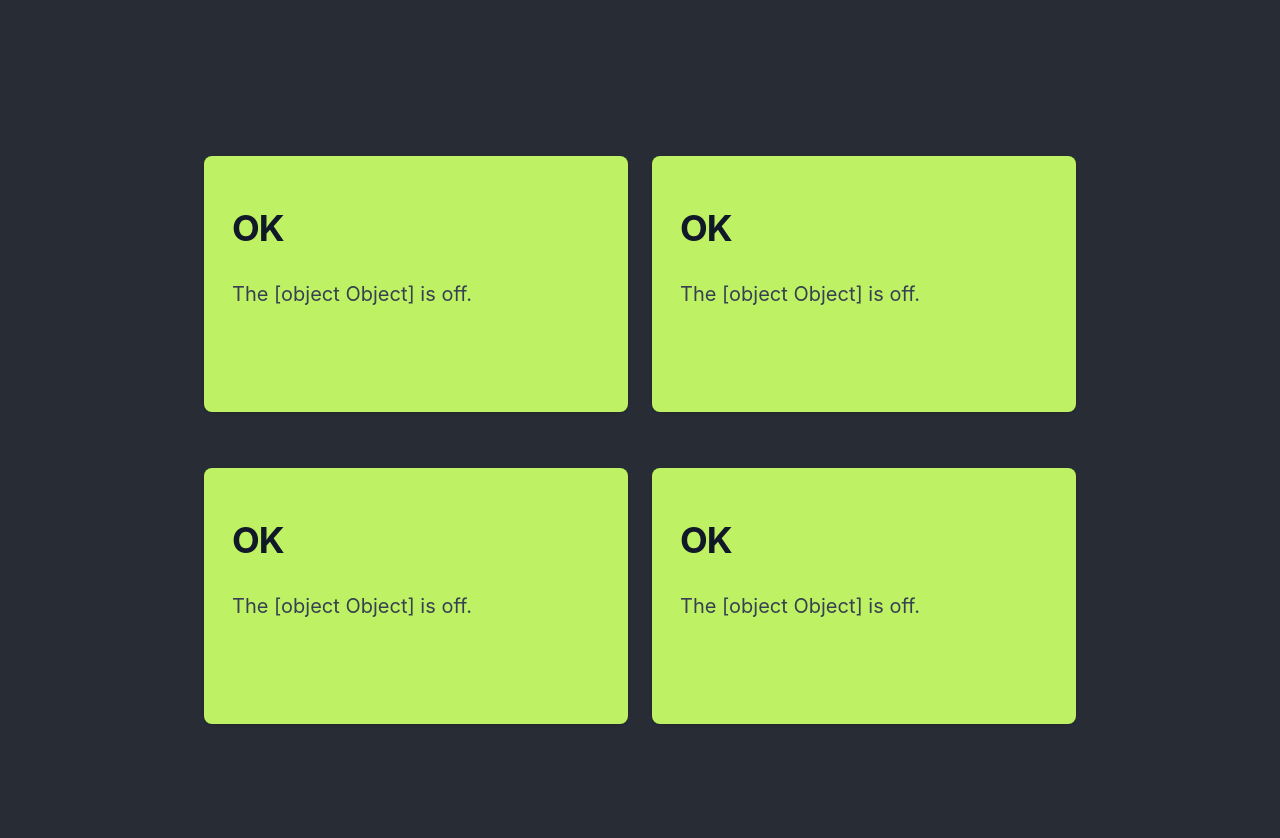
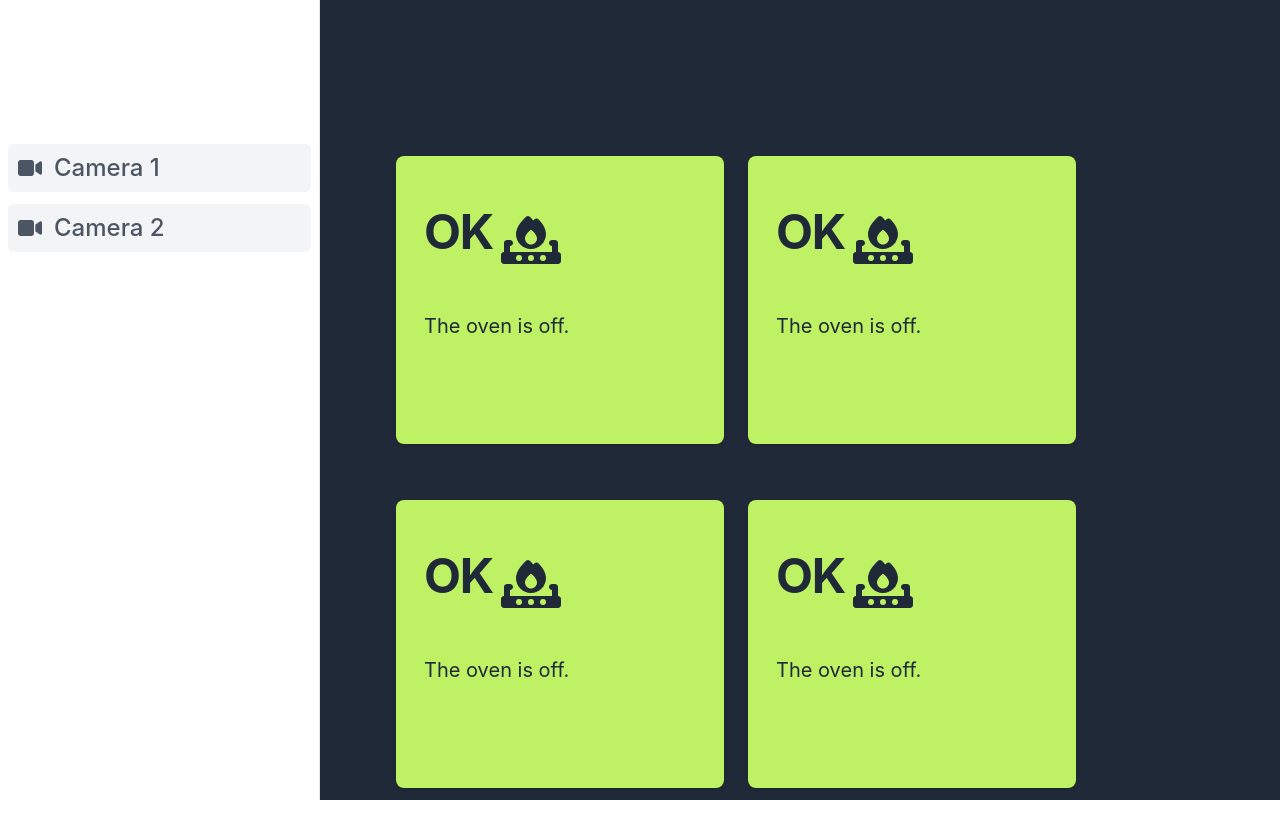
Before and after one commit to tildeeine/home_safety_iot, a React (Create React App) app in the folder dashboard/: page / in a window 1280 px wide. Shown: the top 838 px of the page. After the commit the page ends 816 px from the top, so only its background shows below. Built offline with nearby package versions, Linux system fonts and the light colour scheme.

Commit message:
Added side bar

```diff
--- a/dashboard/src/App.js
+++ b/dashboard/src/App.js
@@ -1,14 +1,18 @@
 import './index.css';
 import StatusCard from './StatusCard';
+import Sidebar from './Sidebar';
+import { faFireBurner } from '@fortawesome/free-solid-svg-icons';
+
 
 function App() {
   return (
-    <div className="App">
-      <div className='lg:p-32 lg:px-48 md:p-18 p-10 h-auto flex flex-row flex-wrap justify-evenly'>
-        <StatusCard></StatusCard>
-        <StatusCard></StatusCard>
-        <StatusCard></StatusCard>
-        <StatusCard></StatusCard>
+    <div className="relative flex flex-row min-h-screen">
+      <Sidebar></Sidebar>
+      <div className='absolute inset-0 z-10 w-screen h-full xl:p-32 xl:pr-48 xl:pl-96 md:p-18 md:pl-52 p-10 h-auto flex flex-row flex-wrap justify-evenly bg-gray-800'>
+        <StatusCard appliance="oven" icon={faFireBurner}></StatusCard>
+        <StatusCard appliance="oven" icon={faFireBurner}></StatusCard>
+        <StatusCard appliance="oven" icon={faFireBurner}></StatusCard>
+        <StatusCard appliance="oven" icon={faFireBurner}></StatusCard>
       </div>
     </div>
   );
--- /dev/null
+++ b/dashboard/src/Sidebar.js
@@ -0,0 +1,51 @@
+import './index.css';
+import { FontAwesomeIcon } from '@fortawesome/react-fontawesome';
+import { faVideo } from '@fortawesome/free-solid-svg-icons';
+import React, { useState, useEffect } from 'react';
+
+function Sidebar() {
+
+    const [sideOpen, setSideOpen] = useState("noShow");
+
+    const cameras = [
+        {
+            name: "Camera 1",
+            id: 1
+        },
+        {
+            name: "Camera 2",
+            id: 2
+        }
+    ]
+
+    const openCam = (cam) => {
+        console.log(cam.name);
+    }
+
+    return (
+    <div
+    className={sideOpen + " absolute h-full z-30 flex flex-grow flex-col overflow-y-auto overflow-hidden sm:border-r sm:border-gray-200 bg-gray-100 sm:bg-white pb-5 sm:px-0 pointer-events-auto"}
+    onMouseEnter={() => setSideOpen("show")}
+    onMouseLeave={() => setSideOpen("noShow")}
+    >
+    <div className="sm:mt-36 sm:mb-20">
+    <nav className="w-full flex-1 space-y-3 bg-white px-2" aria-label="Sidebar">
+        {cameras.map((cam) =>
+            <button
+                as="button"
+                className={'text-gray-600 hover:bg-gray-200 hover:text-redFep group flex w-full h-12 items-center rounded-md py-2 px-2 md:px-0 text-left text-xl sm:text-2xl font-medium bg-gray-100'}
+                onClick={() => {openCam(cam)}}
+            >
+                <FontAwesomeIcon icon={faVideo} className={'mr-3 h-6 w-6 flex-shrink-0 bookPosition' + sideOpen} aria-hidden="true" />
+                <div className={'sidebar-' + sideOpen + ' transition-colors duration-200 mt-1 sm:mt-0'}>
+                    {cam.name}
+                </div>
+            </button>
+        )}
+    </nav>
+    </div>
+    </div>
+  );
+}
+
+export default Sidebar;
--- a/dashboard/src/StatusCard.js
+++ b/dashboard/src/StatusCard.js
@@ -2,7 +2,7 @@ import './index.css';
 import { FontAwesomeIcon } from '@fortawesome/react-fontawesome';
 import React, { useState, useEffect } from 'react';
 
-function StatusCard(appliance, icon, timeForFirstAlarm, timeForKillswitch) {
+function StatusCard({appliance, icon, timeForFirstAlarm, timeForKillswitch}) {
     const Status = {
         OK: 'OK',
         Warning: 'Warning',
@@ -17,13 +17,13 @@ function StatusCard(appliance, icon, timeForFirstAlarm, timeForKillswitch) {
     useEffect(() => {
         if (curState === Status.OK) {
             setMessage(`The ${appliance} is off.`);
-            setBackgroundColor("bg-lime-300 hover:bg-lime-200");
+            setBackgroundColor("bg-lime-300 hover:bg-lime-200 text-gray-800");
         } else if (curState === Status.Warning) {
             setMessage(`The ${appliance} has been on for:`);
-            setBackgroundColor("bg-amber-300 hover:bg-amber-200");
+            setBackgroundColor("bg-amber-300 hover:bg-amber-200 text-gray-800");
         } else if (curState === Status.Problem) {
             setMessage(`The ${appliance} has been on for:`);
-            setBackgroundColor("bg-orange-600 hover:bg-orange-500");
+            setBackgroundColor("bg-orange-600 hover:bg-orange-500 text-gray-100");
         }
     }, [curState, appliance]);
 
@@ -45,14 +45,14 @@ function StatusCard(appliance, icon, timeForFirstAlarm, timeForKillswitch) {
 
   return (
     <a href="#" className="w-1/2 justify-items-center px-3 py-7">
-        <div class={"mx-auto block lg:max-w-lg md:max-w-md min-h-64 p-7 rounded-lg shadow " + backgroundColor}>
+        <div class={"mx-auto block lg:max-w-xl md:max-w-md md:min-h-72 min-h-64 p-7 rounded-lg shadow " + backgroundColor}>
             <div className='flex flex-row py-6'>
-                <h5 class="mb-2 text-4xl font-bold tracking-tight text-gray-900 dark:text-white">{(curState == Status.Problem) ? "Problem Found" : "OK"}</h5>
-                <FontAwesomeIcon icon="fa-solid fa-fire-burner" />
+                <h5 class="mb-2 md:text-5xl sm:text-4xl text-2xl font-bold tracking-tight">{(curState === Status.Problem) ? "Problem Found" : "OK"}</h5>
+                <FontAwesomeIcon icon={icon} className="text-5xl p-2"/>
             </div>
-            <p class="font-normal text-xl text-gray-700 dark:text-gray-400">{message}</p>
-            {(curState == Status.OK) ? <p></p>:
-                <p>Time</p>
+            <p className="font-normal md:text-xl text-md pt-4">{message}</p>
+            {(curState === Status.OK) ? <p></p>:
+                <p className="">Time</p>
             }
         </div>
     </a>
--- a/dashboard/src/index.css
+++ b/dashboard/src/index.css
@@ -18,7 +18,55 @@ code {
     monospace;
 }
 
-.App {
-  background-color: #282c34;
-  min-height: 100vh;
+/* Side bar -------------------------- */
+.show {
+  width: 20em;
+  transition: width 0.5s ease-in-out;
 }
+
+.noShow {
+  width: 10em;
+  transition: width 0.5s ease-in-out;
+  transition-delay: 0.5s;
+}
+
+.bookPositionshow {
+  padding-left: 10px;
+  transition: padding 0.5s ease-in-out
+}
+
+.bookPositionnoShow {
+  padding-left: 32px;
+  transition: padding 0.5s ease-in-out
+}
+
+.sidebar-noShow {
+  visibility: hidden;
+  opacity: 0;
+  transition: visibility 0.5s, opacity 0.5s linear;
+}
+
+.sidebar-show {
+  visibility: visible;
+  opacity: 1;
+  transition: visibility 0.4s, opacity 0.5s ease-in-out;
+  transition-delay: 0.4s;
+}
+
+.options-noShow {
+  visibility: hidden;
+  opacity: 0;
+  max-height: 0px;
+  scale: 95%;
+  transition: visibility 0.5s, opacity 0.5s, max-height 1.1s, scale 0.1s ease-out;
+}
+
+.options-show {
+  visibility: visible;
+  opacity: 1;
+  max-height: 1000px;
+  scale: 100%;
+  transition: visibility 0.4s, opacity 0.5s, max-height 1.9s, scale 0.1s ease-in-out;
+  transition-delay: 0.3s;
+}
+/* -------------------------------------------- */
```
